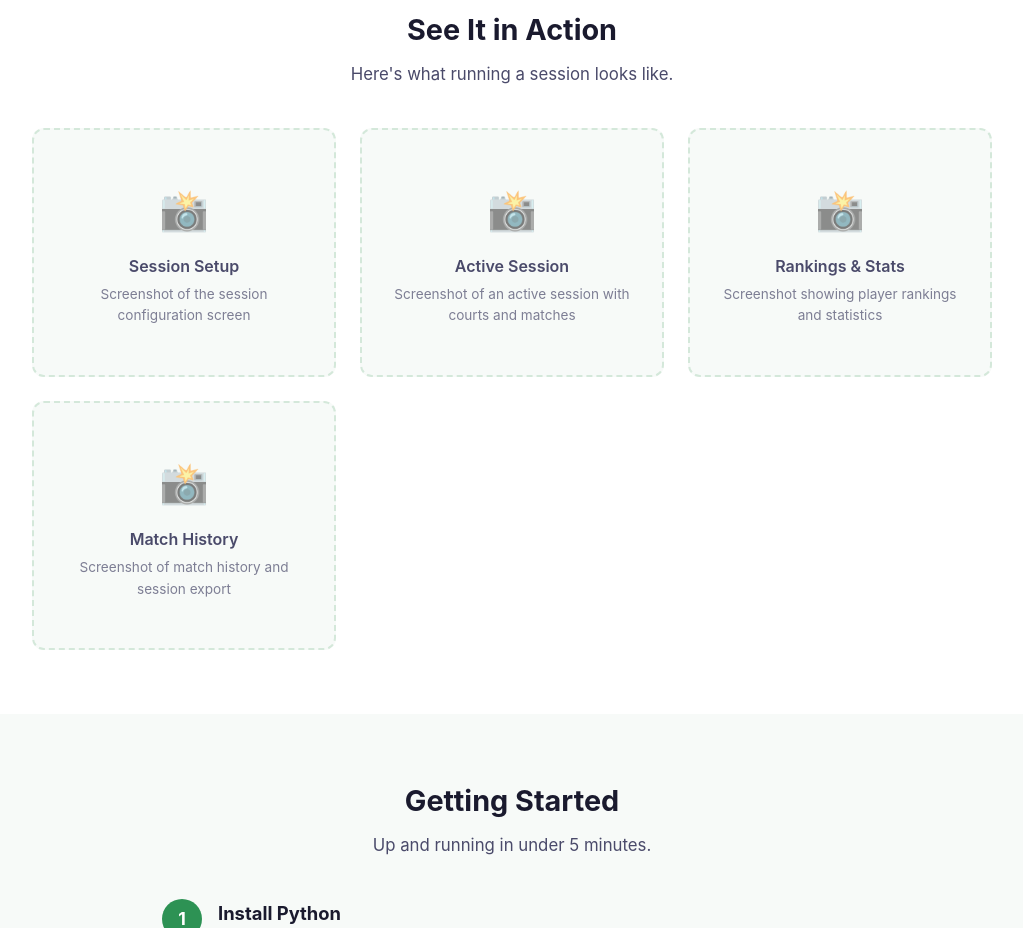
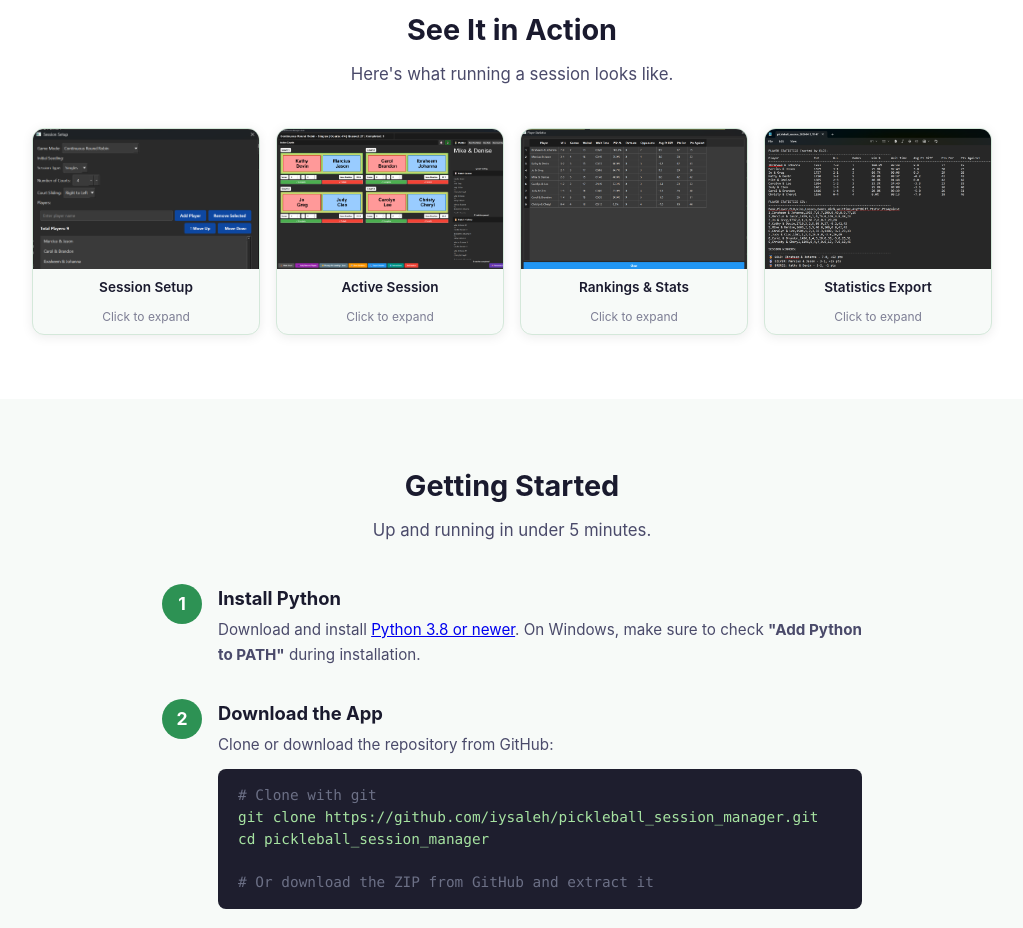
Before and after one commit to iysaleh/pickleball_session_manager, a plain HTML site: page docs/index.html in a window 1280 px wide. Shown: the part 2240-3168 px from the top of the page, without its empty margins (128-1151 px from the left). Drawn offline with Linux system fonts and the light colour scheme.

Commit message:
update the web-page

```diff
--- a/docs/index.html
+++ b/docs/index.html
@@ -177,25 +177,60 @@
     .screenshots { background: var(--bg); }
     .screenshot-grid {
       display: grid;
-      grid-template-columns: repeat(auto-fit, minmax(300px, 1fr));
-      gap: 1.5rem;
+      grid-template-columns: repeat(4, 1fr);
+      gap: 1rem;
     }
-    .screenshot-placeholder {
+    @media (max-width: 900px) { .screenshot-grid { grid-template-columns: repeat(2, 1fr); } }
+    @media (max-width: 500px) { .screenshot-grid { grid-template-columns: 1fr; } }
+    .screenshot-card {
+      border: 1px solid var(--border);
+      border-radius: var(--radius);
+      overflow: hidden;
+      box-shadow: var(--shadow);
+      transition: box-shadow 0.2s;
       background: var(--bg-alt);
-      border: 2px dashed var(--border);
-      border-radius: var(--radius);
-      padding: 3rem 1.5rem;
+      cursor: pointer;
+    }
+    .screenshot-card:hover { box-shadow: var(--shadow-lg); transform: translateY(-2px); }
+    .screenshot-card img {
+      width: 100%;
+      height: 140px;
+      object-fit: cover;
+      object-position: top left;
+      display: block;
+    }
+    .screenshot-card .caption {
+      padding: 0.5rem 0.75rem;
       text-align: center;
+      font-weight: 600;
+      color: var(--text);
+      font-size: 0.85rem;
+    }
+    .screenshot-card .click-hint {
+      font-size: 0.75rem;
       color: var(--text-light);
-      min-height: 220px;
-      display: flex;
-      flex-direction: column;
-      align-items: center;
-      justify-content: center;
+      text-align: center;
+      padding-bottom: 0.5rem;
+      opacity: 0.7;
     }
-    .screenshot-placeholder .placeholder-icon { font-size: 2.5rem; margin-bottom: 0.75rem; opacity: 0.5; }
-    .screenshot-placeholder .placeholder-label { font-weight: 600; margin-bottom: 0.25rem; }
-    .screenshot-placeholder .placeholder-hint { font-size: 0.85rem; opacity: 0.7; }
+    /* Lightbox overlay */
+    .lightbox-overlay {
+      display: none; position: fixed; inset: 0; z-index: 9999;
+      background: rgba(0,0,0,0.85); align-items: center; justify-content: center;
+      cursor: zoom-out; padding: 2rem;
+    }
+    .lightbox-overlay.active { display: flex; }
+    .lightbox-overlay img {
+      max-width: 95vw; max-height: 92vh; border-radius: 8px;
+      box-shadow: 0 8px 32px rgba(0,0,0,0.5); object-fit: contain;
+    }
+    .lightbox-close {
+      position: absolute; top: 1rem; right: 1.5rem;
+      color: #fff; font-size: 2.5rem; cursor: pointer;
+      line-height: 1; opacity: 0.8; transition: opacity 0.2s;
+      background: none; border: none; font-family: inherit;
+    }
+    .lightbox-close:hover { opacity: 1; }
 
     /* ─── Getting Started ─── */
     .getting-started { background: var(--bg-alt); }
@@ -366,30 +401,25 @@
       <h2 class="section-title">See It in Action</h2>
       <p class="section-subtitle">Here's what running a session looks like.</p>
       <div class="screenshot-grid">
-        <!-- SCREENSHOT: Replace these placeholders with actual screenshots -->
-        <div class="screenshot-placeholder">
-          <div class="placeholder-icon">📸</div>
-          <div class="placeholder-label">Session Setup</div>
-          <div class="placeholder-hint">Screenshot of the session configuration screen</div>
-          <!-- Replace this div with: <img src="screenshots/setup.png" alt="Session setup screen"> -->
+        <div class="screenshot-card">
+          <img src="resources/imgs/PlayerList.png" alt="Session setup screen showing player list and game mode configuration">
+          <div class="caption">Session Setup</div>
+          <div class="click-hint">Click to expand</div>
         </div>
-        <div class="screenshot-placeholder">
-          <div class="placeholder-icon">📸</div>
-          <div class="placeholder-label">Active Session</div>
-          <div class="placeholder-hint">Screenshot of an active session with courts and matches</div>
-          <!-- Replace this div with: <img src="screenshots/active-session.png" alt="Active session with court management"> -->
+        <div class="screenshot-card">
+          <img src="resources/imgs/ActiveSession.png" alt="Active session with courts, matches, and score inputs">
+          <div class="caption">Active Session</div>
+          <div class="click-hint">Click to expand</div>
         </div>
-        <div class="screenshot-placeholder">
-          <div class="placeholder-icon">📸</div>
-          <div class="placeholder-label">Rankings &amp; Stats</div>
-          <div class="placeholder-hint">Screenshot showing player rankings and statistics</div>
-          <!-- Replace this div with: <img src="screenshots/rankings.png" alt="Player rankings and statistics"> -->
+        <div class="screenshot-card">
+          <img src="resources/imgs/PlayerStatistics.png" alt="Player rankings with ELO ratings and win/loss records">
+          <div class="caption">Rankings &amp; Stats</div>
+          <div class="click-hint">Click to expand</div>
         </div>
-        <div class="screenshot-placeholder">
-          <div class="placeholder-icon">📸</div>
-          <div class="placeholder-label">Match History</div>
-          <div class="placeholder-hint">Screenshot of match history and session export</div>
-          <!-- Replace this div with: <img src="screenshots/history.png" alt="Match history and export"> -->
+        <div class="screenshot-card">
+          <img src="resources/imgs/StatisticsExport.png" alt="Session statistics export with match history">
+          <div class="caption">Statistics Export</div>
+          <div class="click-hint">Click to expand</div>
         </div>
       </div>
     </div>
@@ -452,6 +482,29 @@
     </div>
     <p>Better Pickleball Sessions — Free &amp; open-source. Built with ❤️ for the pickleball community.</p>
   </footer>
+  <!-- Lightbox -->
+  <div class="lightbox-overlay" id="lightbox">
+    <button class="lightbox-close" aria-label="Close">&times;</button>
+    <img id="lightbox-img" src="" alt="">
+  </div>
+  <script>
+    (function(){
+      const overlay = document.getElementById('lightbox');
+      const lbImg   = document.getElementById('lightbox-img');
+      document.querySelectorAll('.screenshot-card').forEach(function(card){
+        card.addEventListener('click', function(){
+          var img = card.querySelector('img');
+          lbImg.src = img.src;
+          lbImg.alt = img.alt;
+          overlay.classList.add('active');
+        });
+      });
+      overlay.addEventListener('click', function(){ overlay.classList.remove('active'); });
+      document.addEventListener('keydown', function(e){
+        if (e.key === 'Escape') overlay.classList.remove('active');
+      });
+    })();
+  </script>
 
 </body>
 </html>
```
Also changed, not shown: docs/resources/imgs/ActiveSession.png (added), docs/resources/imgs/PlayerList.png (added), docs/resources/imgs/PlayerStatistics.png (added), docs/resources/imgs/StatisticsExport.png (added).
